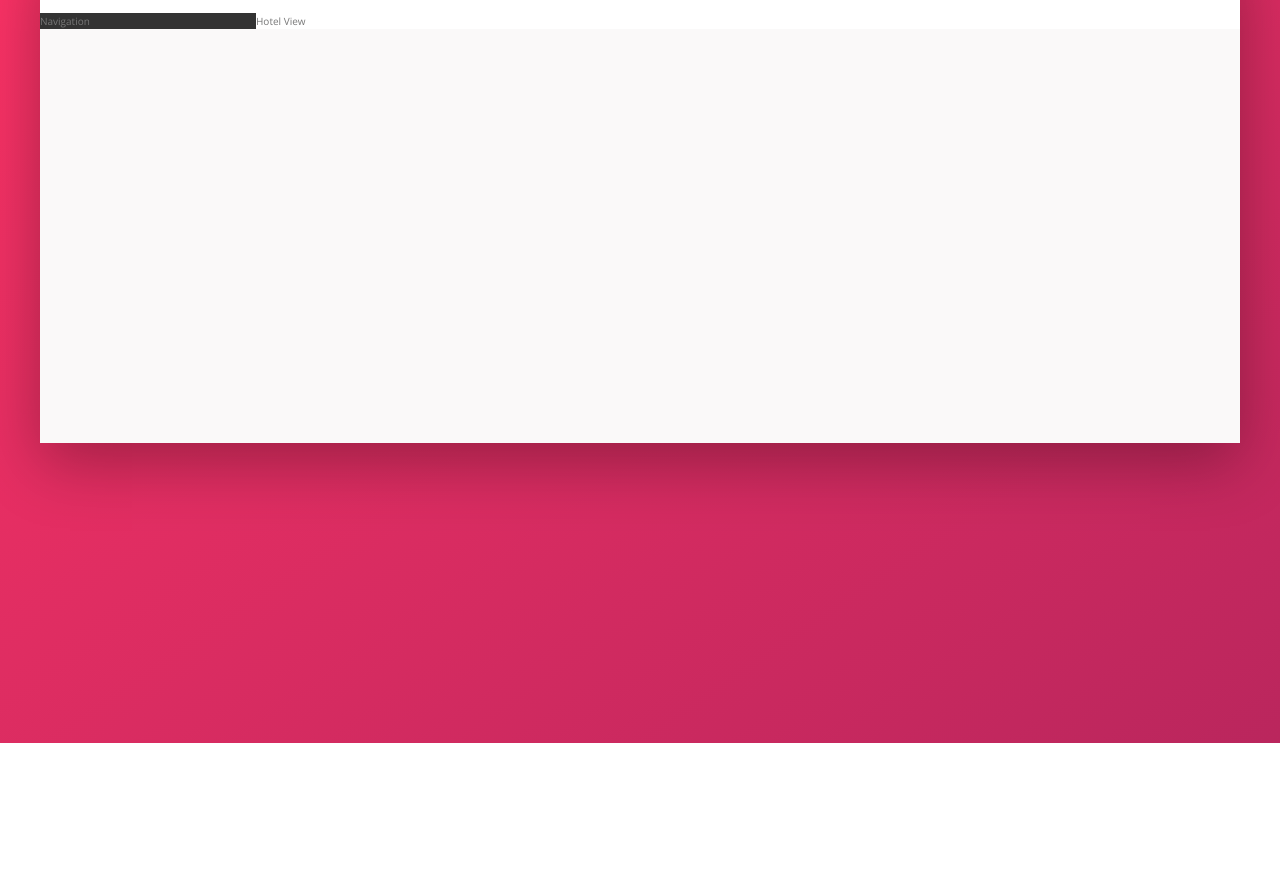
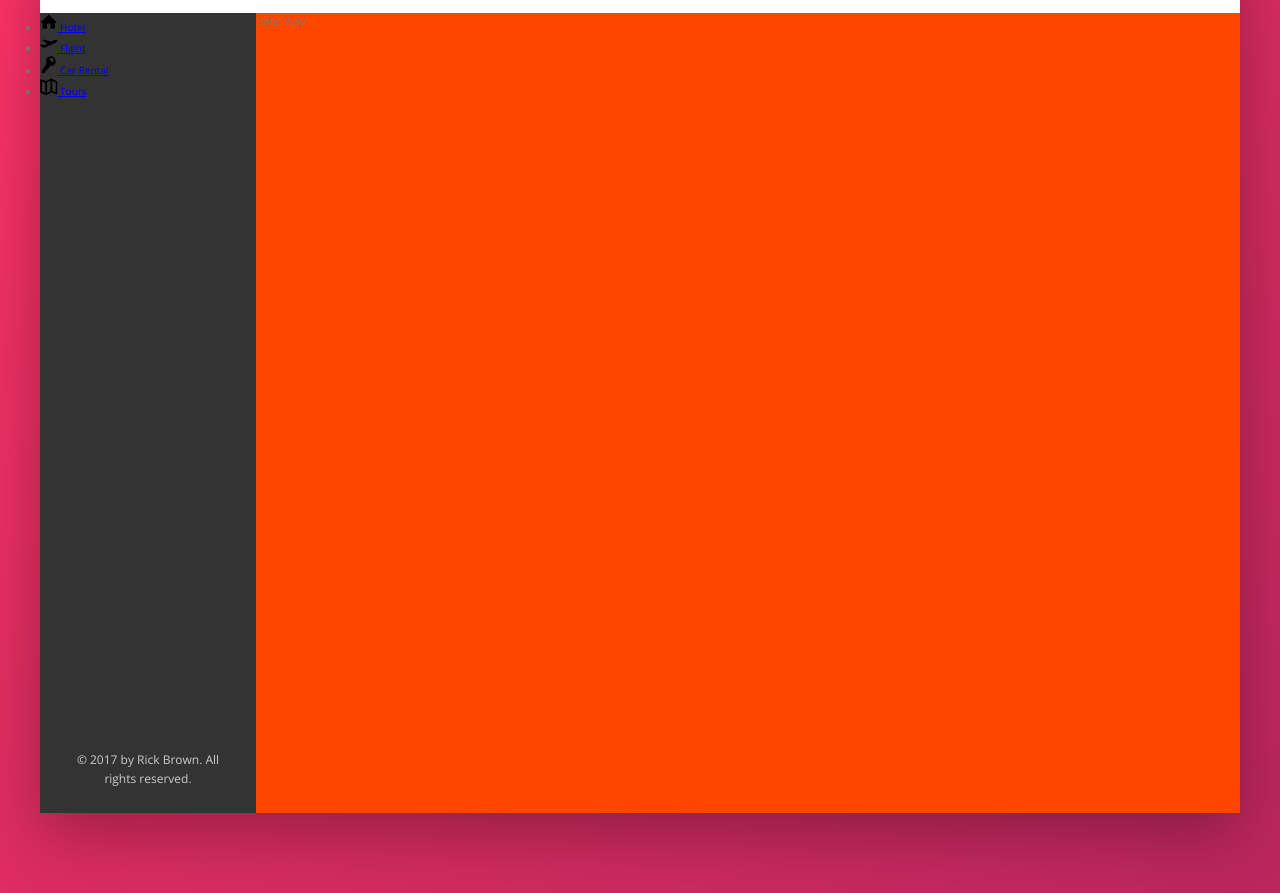
Before and after one commit to RickBr0wn/trillo, a website: page index.html in a window 1280 px wide. Shown: the part 137-1030 px from the top of the page. Before the commit the page ends 880 px from the top, so only its background shows below. Drawn offline with nearby package versions, Linux system fonts and the light colour scheme.

Commit message:
Building the navigation #1

```diff
--- a/index.html
+++ b/index.html
@@ -44,7 +44,41 @@
 
 			<div class="content">
 				<nav class="sidebar">
-					Navigation
+					<ul class="side-nav">
+						<li class="side-nav__item">
+							<a href="#" class="side-nav__link">
+								<svg class="side-nav__icon">
+									<use xlink:href="img/sprite.svg#icon-home"></use>
+								</svg>
+								<span>Hotel</span>
+							</a>
+						</li>
+						<li class="side-nav__item">
+							<a href="#" class="side-nav__link">
+								<svg class="side-nav__icon">
+									<use xlink:href="img/sprite.svg#icon-aircraft-take-off"></use>
+								</svg>
+								<span>Flight</span>
+							</a>
+						</li>
+						<li class="side-nav__item">
+							<a href="#" class="side-nav__link">
+								<svg class="side-nav__icon">
+									<use xlink:href="img/sprite.svg#icon-key"></use>
+								</svg>
+								<span>Car Rental</span>
+							</a>
+						</li>
+						<li class="side-nav__item">
+							<a href="#" class="side-nav__link">
+								<svg class="side-nav__icon">
+									<use xlink:href="img/sprite.svg#icon-map"></use>
+								</svg>
+								<span>Tours</span>
+							</a>
+						</li>
+					</ul>
+					<div class="legal">&copy; 2017 by Rick Brown. All rights reserved.</div>
 				</nav>
 				<main class="hotel-view">
 					Hotel View
--- a/sass/_components.scss
+++ b/sass/_components.scss
@@ -117,3 +117,29 @@
     margin-right: 1rem;
   }
 }
+
+//////////////////////////////////////////////
+// SIDE NAVIGATION
+.side-nav {
+  &__item {
+
+  }
+
+  &__link {
+
+  }
+
+  &__icon {
+    width: 1.75rem;
+    height: 1.75rem;
+  }
+}
+
+//////////////////////////////////////////////
+// LEGAL TEXT
+.legal {
+  font-size: 1.2rem;
+  color: var(--color-grey-light-4);
+  text-align: center;
+  padding: 2.5rem;
+}
--- a/sass/_layout.scss
+++ b/sass/_layout.scss
@@ -25,11 +25,18 @@
 .sidebar {
   background-color: var(--color-grey-dark-1);
 
+  /* grow shrink basis */
   flex: 0 0 18%;
-  /* grow shrink basis */
+
+  display: flex;
+  flex-direction: column;
+  justify-content: space-between;
 }
 
 .hotel-view {
   background-color: #fff;
   flex: 1;
+
+  background-color: orangered;
+  height: 80rem;
 }
```
Also changed, not shown: css/style.css.
